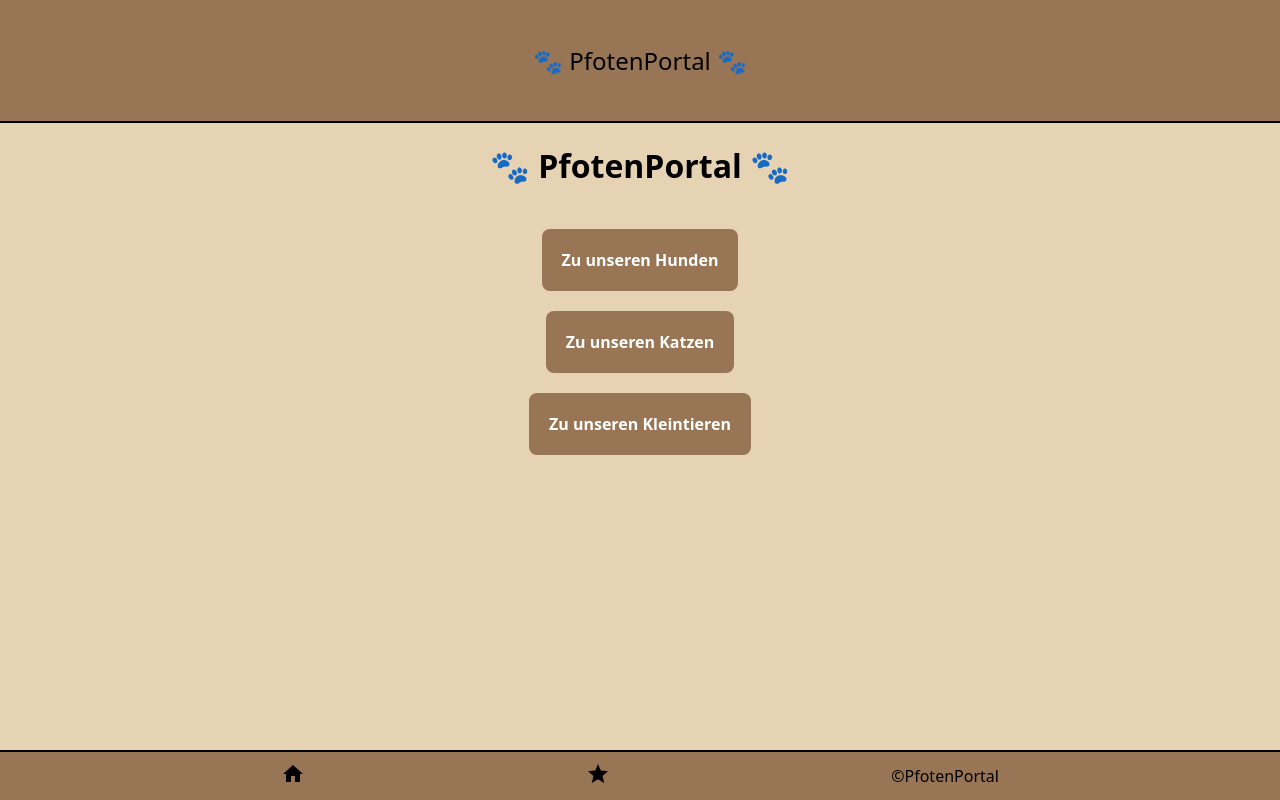
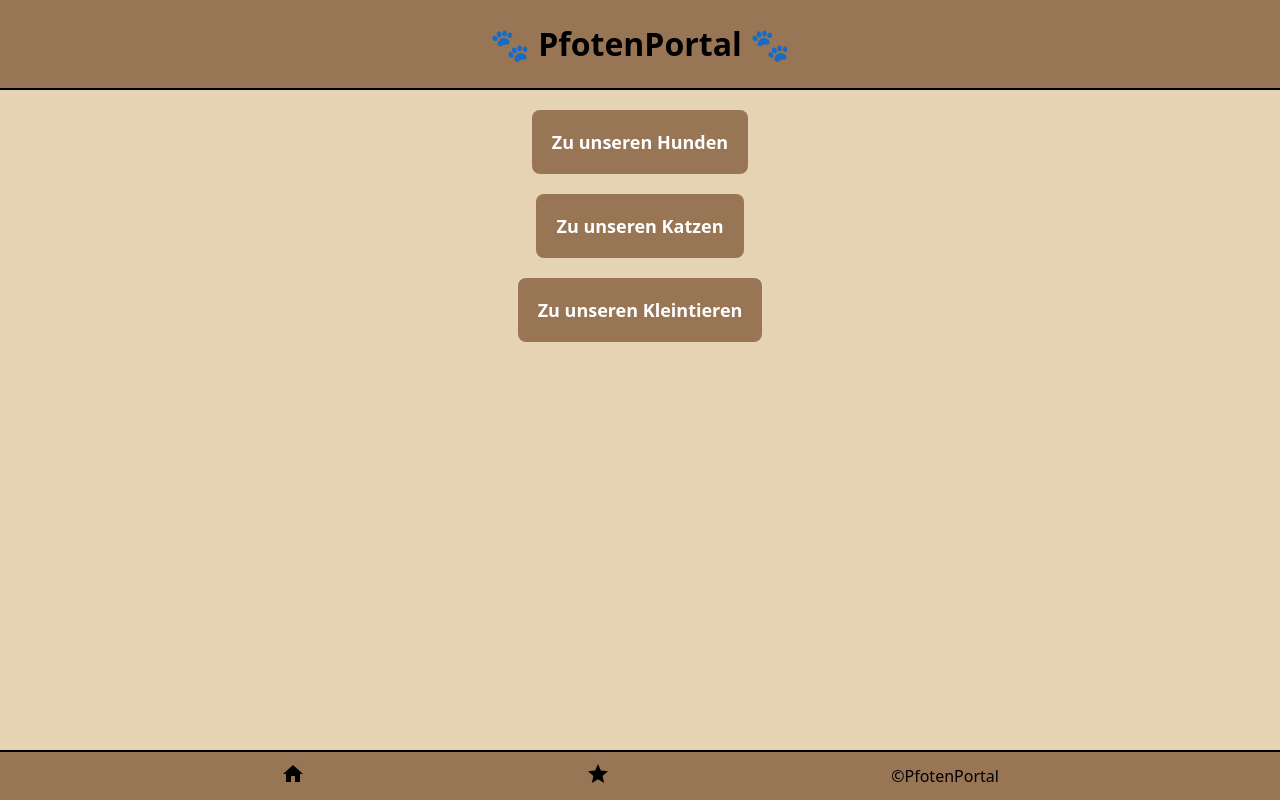
Before and after one commit to DErdmann1/Pfoten-Portal, a Next.js app: page / in a window 1280 px wide. Built offline with nearby package versions, Linux system fonts and the light colour scheme.

Commit message:
header repositioned

```diff
--- a/pages/index.js
+++ b/pages/index.js
@@ -4,7 +4,7 @@ import styled from "styled-components";
 const StyledHeader = styled.header`
   background-color: #987554;
   width: 100%;
-  padding: 20px;
+  padding: 1px;
   text-align: center;
   border-bottom: 2px solid black;
 `;
@@ -33,7 +33,7 @@ const Button = styled.a`
   padding: 20px;
   text-decoration: none;
   font-weight: bold;
-  font-size: 16px;
+  font-size: 18px;
   cursor: pointer;
   margin-top: 20px;
 `;
@@ -42,10 +42,9 @@ export default function HomePage() {
   return (
     <>
       <StyledHeader>
-        <Logo>🐾 PfotenPortal 🐾</Logo>
+        <h1>🐾 PfotenPortal 🐾</h1>
       </StyledHeader>
       <StyledHomePage>
-        <h1>🐾 PfotenPortal 🐾</h1>
         <Button href="/dogs">Zu unseren Hunden</Button>
         <Button href="/cats">Zu unseren Katzen</Button>
         <Button href="/smallanimals">Zu unseren Kleintieren</Button>
```
